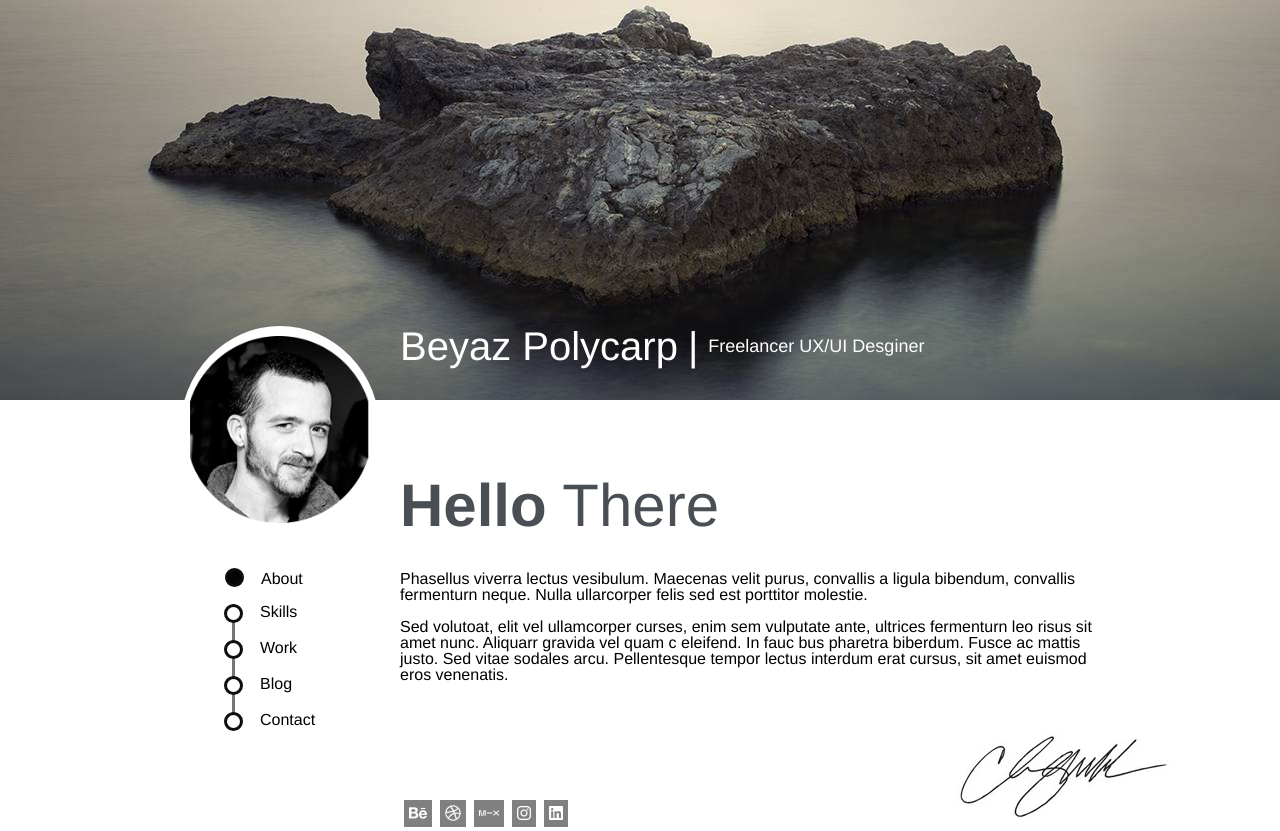
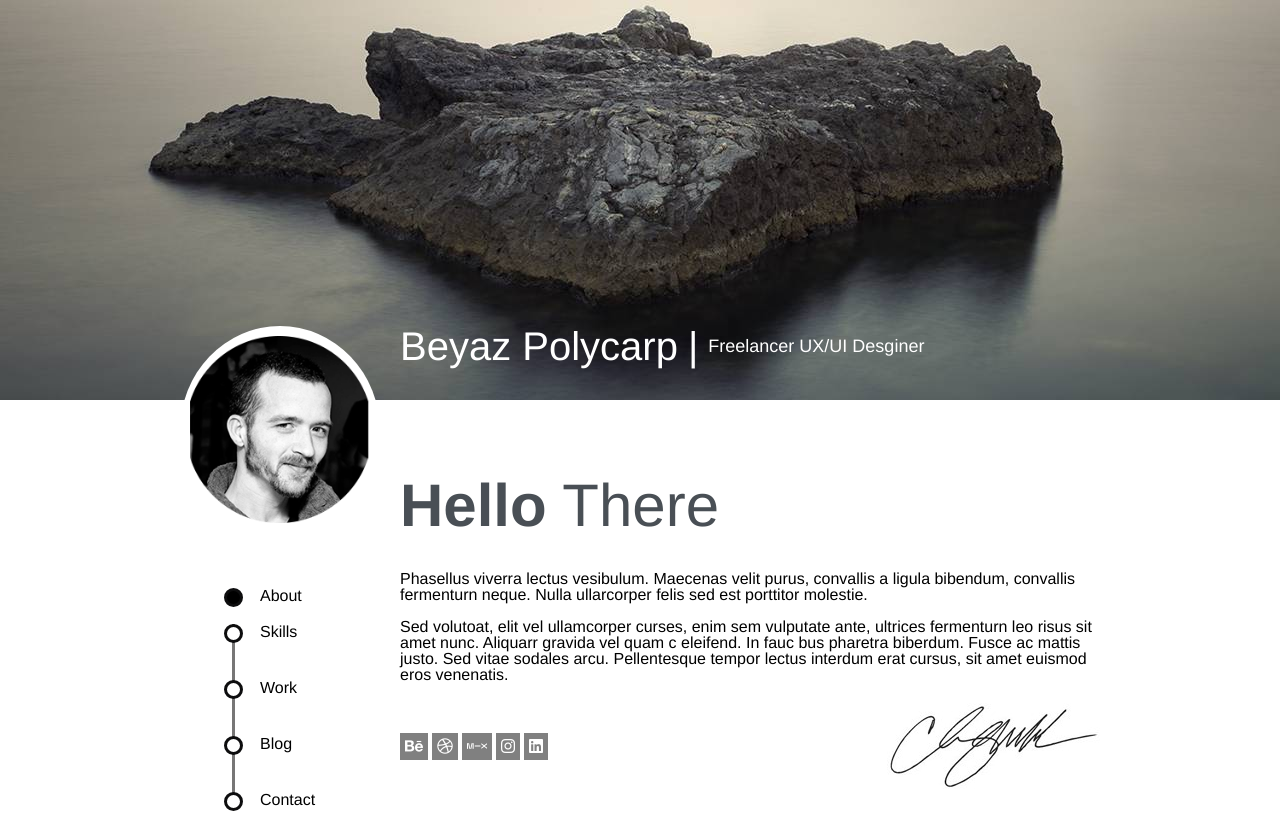
Before and after one commit to elifksc/WebProje, a website built with webpack: page src/template.html in a window 1280 px wide. Built offline with nearby package versions, Linux system fonts and the light colour scheme.

Commit message:
section -2 finished

```diff
--- a/src/assets/sass/home/_section-2.scss
+++ b/src/assets/sass/home/_section-2.scss
@@ -2,20 +2,6 @@
     margin-top: -77px;
     &__wrapper{
         display: flex;
-    }
-    &__bir{
-            background: rgb(5, 5, 5);
-            display: inline-block;
-            position: absolute;
-            border-radius: 60%;
-            border: 3px solid #0d0d0e;
-            margin-left:45px ;
-            width: 13px;
-            height: 13px;
-            z-index: 400;
-            &-text{
-                margin-left: 33px;
-            }
     }
     &__sidebar {
         max-width: 220px;
@@ -29,40 +15,52 @@
             }
         }
         .menu{
-
+            &:before{
+                content:' ';
+                background: #777676;
+                display: inline-block;
+                position: absolute;
+                left: 52px;
+                width: 3px;
+                height: 100%;
+                z-index: 1;
+            }
             list-style-type: none;
             position: relative;
 
             &__item{
-                margin: 20px 0;
-                padding-left: 20px;
+                padding: 20px 0 20px 20px;
+                &:before{
+                    content: ' ';
+                    background: white;
+                    display: inline-block;
+                    position: absolute;
+                    border-radius: 60%;
+                    border: 3px solid #0d0d0e;
+                    left: 44px;
+                    width: 13px;
+                    height: 13px;
+                    z-index: 2;
+                }
+                &:last-child {
+                    padding-bottom: 0;
+                }
+                &--active {
+                    background-color: #fff;
+                    z-index: 2;
+                    position: relative;
+                    &:before {
+                        background: #000;
+                    }
+                    + .menu__item {
+                        padding: 0 0 20px 20px;
+                    }
+                }
                 &-text{
                     margin-left: 60px;
                 }
             }
 
-            &__item::before{
-                content: ' ';
-                background: white;
-                display: inline-block;
-                position: absolute;
-                border-radius: 60%;
-                border: 3px solid #0d0d0e;
-                left: 44px;
-                width: 13px;
-                height: 13px;
-                z-index: 400;
-            }
-        }
-        .menu::before{
-            content:' ';
-            background: #777676;
-            display: inline-block;
-            position: absolute;
-            left: 52px;
-            width: 3px;
-            height: 100%;
-            z-index: 400;
         }
     }
     &__content {
@@ -96,24 +94,20 @@
             }
             &__footer{
                 display: flex;
-                flex-direction: row;
-                margin:0 auto;
-                align-items: baseline;
+                margin-top: 20px;
+                align-items: center;
+                justify-content: space-between;
                 .social-media {
                     display: flex;
                     background-color: white;
-                    &--bir{
+                    &__item{
                         background-color: gray;
                         color: white;
-                        margin: 4px;
                         padding: 5px;
-
+                        &:not(:last-child) {
+                            margin-right: 4px;
+                        }
                     }
-                }
-                .signature {
-                    margin-left: 55%;
-                    padding-top: 50px;
-
                 }
             }
         }
--- a/src/template.html
+++ b/src/template.html
@@ -20,12 +20,15 @@
                         <figure class="user-image">
                             <img src="./assets/img/profil.png" class="user-image__item"/>
                         </figure><br><br>
-                        <ul>
+                        <!-- <ul>
                             <li class="section-2__bir">
                                 <span class="section-2__bir-text">About</span>
-                            </li><br>
-                        </ul>
+                            </li>
+                        </ul> -->
                         <ul class="menu">
+                            <li class="menu__item menu__item--active">
+                                <span class="menu__item-text" >About</span>
+                            </li>
                             <li class="menu__item">
                                 <span class="menu__item-text">Skills</span>
                             </li>
@@ -62,11 +65,11 @@
                         </p>
                         <div class="content__footer">
                             <ul class="social-media">
-                                <li class="social-media--bir"><i class="fa fa-behance"> </i></li>
-                                <li class="social-media--bir"><i class="fa fa-dribbble"></i></li>
-                                <li class="social-media--bir"><i class="fa fa-mixcloud"></i></li>
-                                <li class="social-media--bir"><i class="fa fa-instagram"></i></li>
-                                <li class="social-media--bir"><i class="fa fa-linkedin-square"></i></li>
+                                <li class="social-media__item"><i class="fa fa-behance"> </i></li>
+                                <li class="social-media__item"><i class="fa fa-dribbble"></i></li>
+                                <li class="social-media__item"><i class="fa fa-mixcloud"></i></li>
+                                <li class="social-media__item"><i class="fa fa-instagram"></i></li>
+                                <li class="social-media__item"><i class="fa fa-linkedin-square"></i></li>
 
                               </ul>
                             <img src="./assets/img/signature.jpeg" class="signature" />
```
